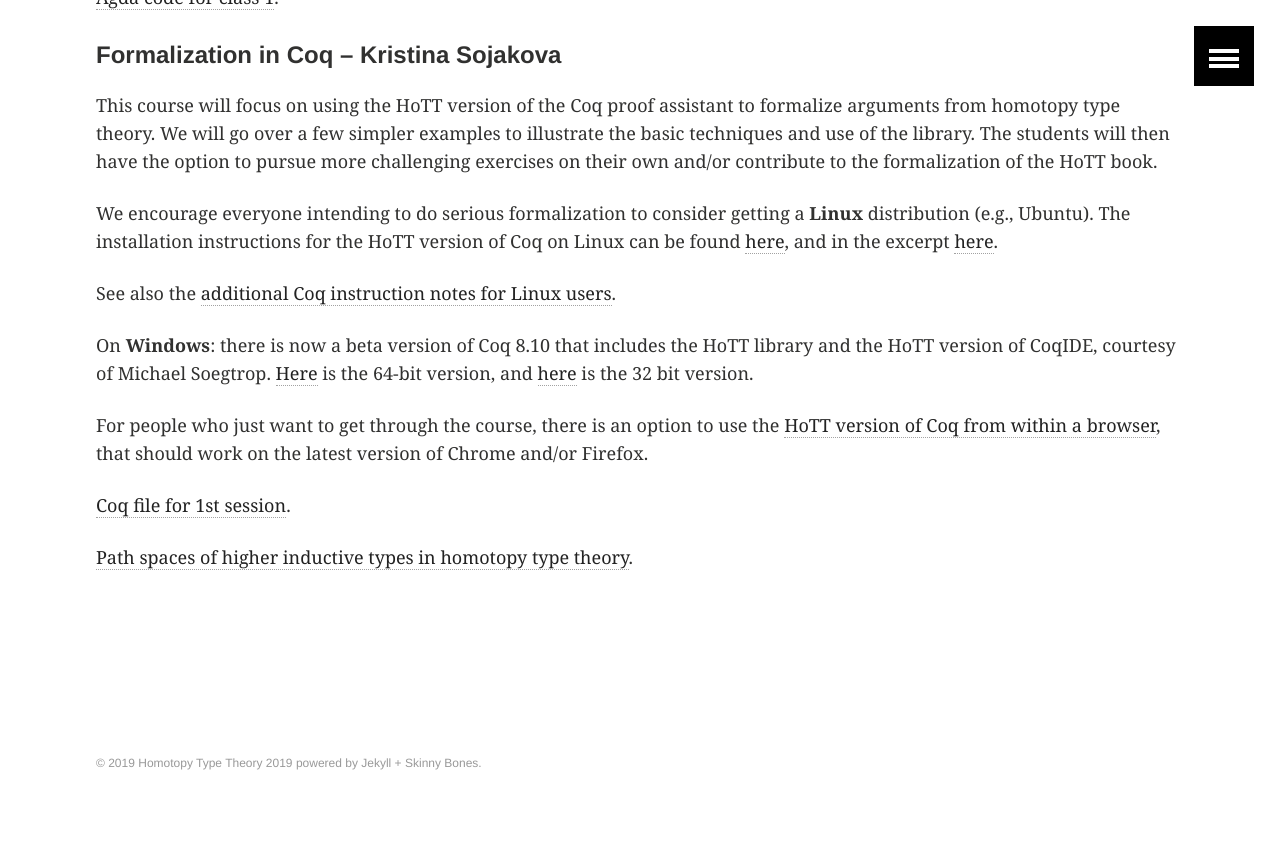
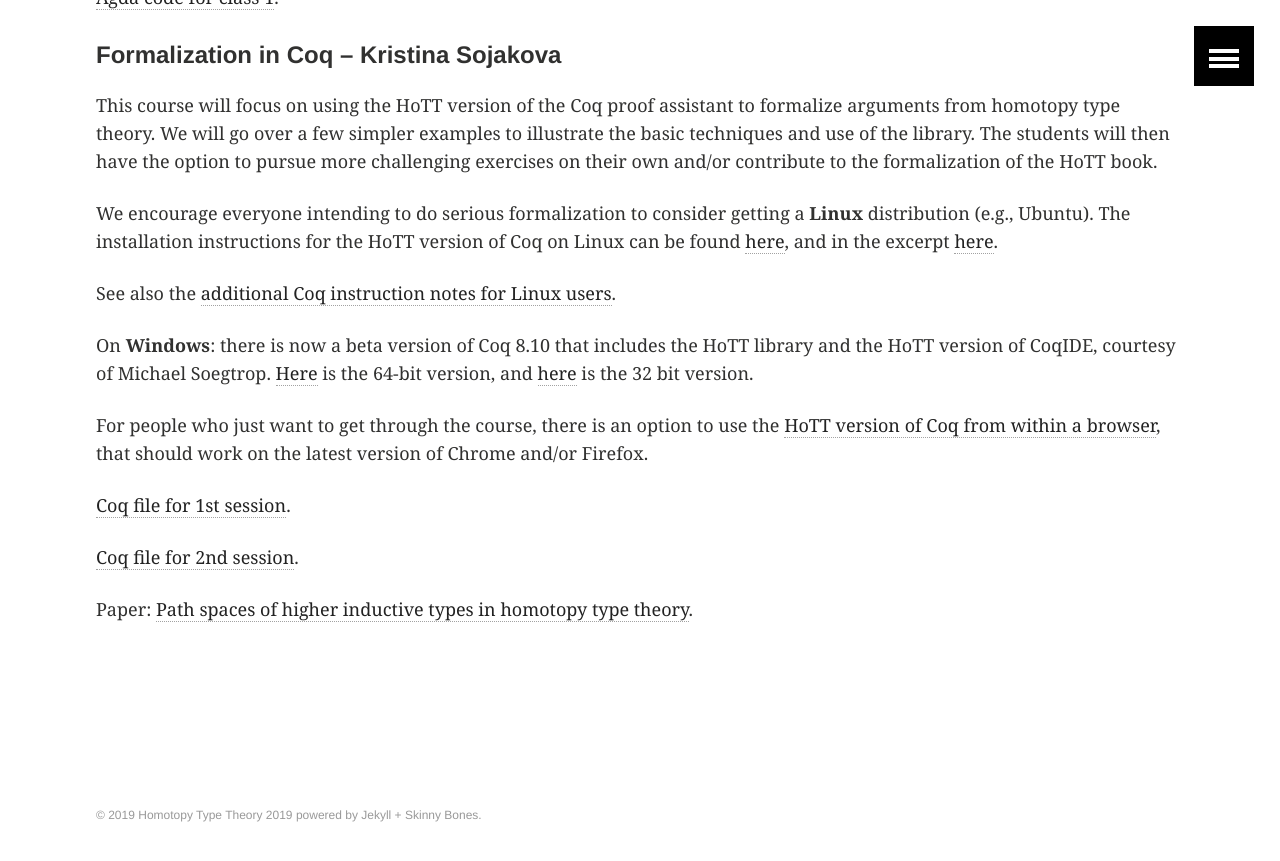
Before and after one commit to HoTT/HoTT-2019, a Jekyll site: the page built from summer-school.md, in a window 1280 px wide and 900 px high, scrolled down 4212 px. Shown: the top 861 px of the window. Built offline with Jekyll 4.4.1, drawn with Linux system fonts in a browser that asks for light colours.

Commit message:
add coq code

```diff
--- a/summer-school.md
+++ b/summer-school.md
@@ -165,6 +165,8 @@ For people who just want to get through the course, there is an option to use
 the [HoTT version of Coq from within a browser](https://x80.org/rhino-hott/),
 that should work on the latest version of Chrome and/or Firefox.
 
-[Coq file for 1st session](../files/lics-example.coq).
+[Coq file for 1st session](../files/class1.v).
 
-[Path spaces of higher inductive types in homotopy type theory](https://arxiv.org/pdf/1901.06022.pdf).
+[Coq file for 2nd session](../files/class2.v).
+
+Paper: [Path spaces of higher inductive types in homotopy type theory](https://arxiv.org/pdf/1901.06022.pdf).
```
Also changed, not shown: 3 other files.
